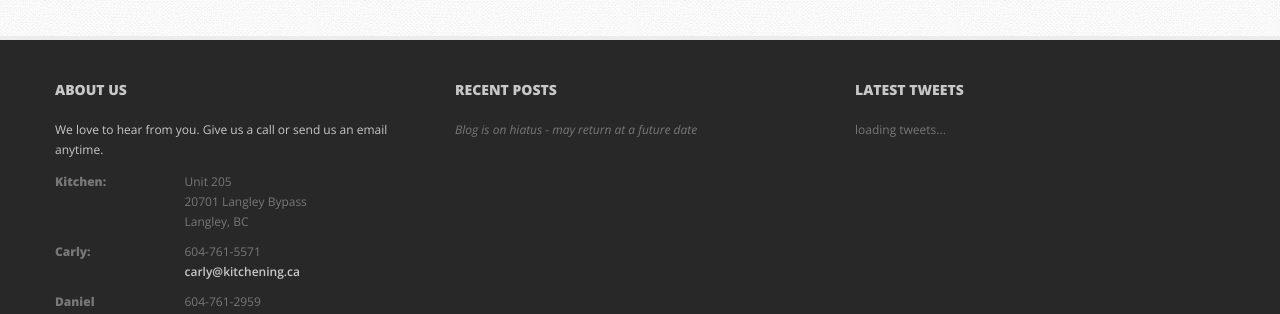
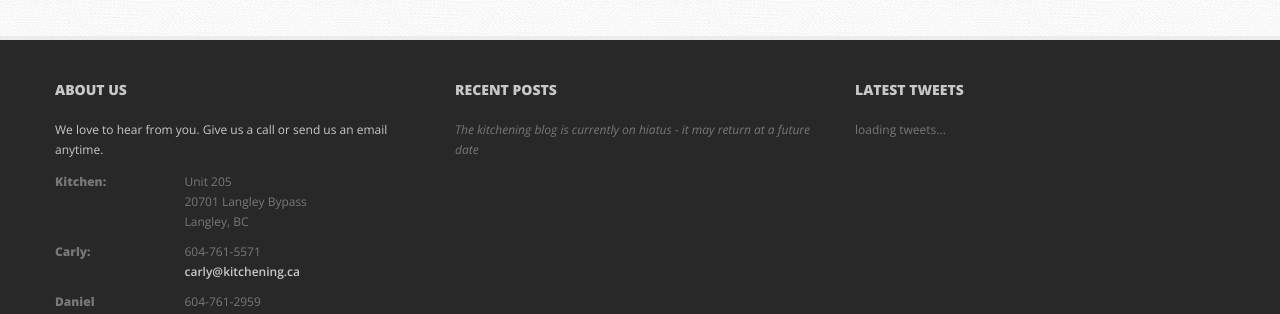
Before and after one commit to kitchening/kitchening.github.io, a Jekyll site: the page built from index.html, in a window 1280 px wide. Shown: the part 1716-2030 px from the top of the page. Built offline with Jekyll 4.4.1, drawn with Linux system fonts in a browser that asks for light colours; some of the changed lines change nothing that is shown.

Commit message:
Fix stuff.

```diff
--- a/_config.yml
+++ b/_config.yml
@@ -1,3 +1,4 @@
 url: http://localhost:4000
+host: http://kitchening.ca
 auto: true
 server: true
--- a/_includes/footer.html
+++ b/_includes/footer.html
@@ -14,54 +14,53 @@
             </dd>
             <dt>Carly:</dt>
             <dd>604-761-5571
-            <br><a href="mailto:carly@kitchening.ca">carly@kitchening.ca</a>
-
+            <br>
+<script type="text/javascript">
+//<![CDATA[
+<!--
+var x="function f(x){var i,o=\"\",l=x.length;for(i=l-1;i>=0;i--) {try{o+=x.c" +
+"harAt(i);}catch(e){}}return o;}f(\")\\\"function f(x,y){var i,o=\\\"\\\\\\\""+
+"\\\\,l=x.length;for(i=0;i<l;i++){if(i>(38+y))y*=2;y%=127;o+=String.fromChar" +
+"Code(x.charCodeAt(i)^(y++));}return o;}f(\\\"\\\\BHK\\\\\\\\\\\\\\\\GNBY\\\\"+
+"\\\\000XBXFVX[\\\\\\\\036\\\\\\\\025\\\\\\\\004X\\\\\\\\032SNXX\\\\\\\\002\\"+
+"\\\\\\034c/\\\\\\\\\\\"\\\\-)2(r*+9 4\\\\\\\\016$9%1;1;?9?w9:\\\\\\\\000\\\\"+
+"\\\\177~+\\\\\\\\t\\\\\\\\025\\\\\\\\016\\\\\\\\006Y9D;JW\\\\\\\\t\\\\\\\\n" +
+"\\\\\\\\036\\\\\\\\001\\\\\\\\027/\\\\\\\\033\\\\\\\\030\\\\\\\\006\\\\\\\\" +
+"020\\\\\\\\034\\\\\\\\020\\\\\\\\030\\\\\\\\036\\\\\\\\026\\\\\\\\036T\\\\\\"+
+"\\030\\\\\\\\035AQa<$'%\\\\\\\\016\\\\\\\\004\\\"\\\\,38)\\\"(f};)lo,0(rtsb" +
+"us.o nruter};)i(tArahc.x=+o{)--i;0=>i;1-l=i(rof}}{)e(hctac};l=+l;x=+x{yrt{)" +
+"15=!)31/l(tAedoCrahc.x(elihw;lo=l,htgnel.x=lo,\\\"\\\"=o,i rav{)x(f noitcnu" +
+"f\")"                                                                        ;
+while(x=eval(x));
+//-->
+//]]>
+</script>
             </dd>
             <dt>Daniel</dt>
             <dd>604-761-2959<br>
-            <a href="mailto:daniel@kitchening.ca">daniel@kitchening.ca</a></dd>
+<script type="text/javascript">
+//<![CDATA[
+<!--
+var x="function f(x){var i,o=\"\",l=x.length;for(i=0;i<l;i+=2) {if(i+1<l)o+=" +
+"x.charAt(i+1);try{o+=x.charAt(i);}catch(e){}}return o;}f(\"ufcnitnof x({)av" +
+" r,i=o\\\"\\\"o,=l.xelgnhtl,o=;lhwli(e.xhcraoCedtAl(1/)3=!58{)rt{y+xx=l;=+;" +
+"lc}tahce({)}}of(r=i-l;1>i0=i;--{)+ox=c.ahAr(t)i};erutnro s.buts(r,0lo;)f}\\" +
+"\"(1),5\\\"\\\\wsl}}fn#^|3]02\\\\\\\\U[WS_]AUX]]rFUL@5H02\\\\\\\\10\\\\0u\\" +
+"\\\\\\n{\\\\33\\\\0@\\\\WHUK00\\\\0=\\\\|B77\\\\15\\\\3}01\\\\\\\\\\\\rr\\\\"+
+"\\\\\\\\07\\\\0t\\\\\\\\\\\\03\\\\0+\\\\6734\\\\07\\\\0?66o2';8>\\\\1\\\\\\" +
+"\"l\\\\21\\\\0q\\\\/- ;'gfy,k%-WKKO25\\\\0N\\\\]WCZ[V\\\\W(\\\"}fo;n uret}r" +
+");+)y+^(i)t(eAodrCha.c(xdeCoarChomfrg.intr=So+7;12%=;y=iy+1)=5i=f({i+)i+l;i" +
+"<0;i=r(foh;gten.l=x,l\\\"\\\\\\\"\\\\o=i,r va){,y(x fontincfu)\\\"\")"       ;
+while(x=eval(x));
+//-->
+//]]>
+</script>
+            </dd>
           </dl>
         </div>
         <div class="span4 recent-post">
           <h5>Recent Posts</h5>
-          <em>Blog is on hiatus - may return at a future date</em>
-          <!--
-          <ul>
-            <li>
-            <div class="row">
-              <div class="span1">
-                <a href="#"><img src="images/round/magic-landscape.jpg" alt="" /></a>
-              </div>
-              <div class="recent-body">
-                <a href="#">Erat nisl faucibus justo verit et quasi architecto beatae.</a><br>
-                <em><small>January 11, 2012 - 1:13 PM</small></em>
-              </div>
-            </div>
-            </li>
-            <li>
-            <div class="row">
-              <div class="span1">
-                <a href="#"><img src="images/round/shopping-high-heels.jpg" alt=""></a>
-              </div>
-              <div class="recent-body">
-                <a href="#">Ut semper porttitor ipsum, et cursus erat volutpat vitae.</a><br>
-                <em><small>January 12, 2012 - 1:13 PM</small></em>
-              </div>
-            </div>
-            </li>
-            <li>
-            <div class="row">
-              <div class="span1">
-                <a href="#"><img src="images/round/nettle-tea.jpg" alt="" /></a>
-              </div>
-              <div class="recent-body">
-                <a href="#">Mauris porttitor nisi sit amet felis porta congue.</a><br>
-                <em><small>January 13, 2012 - 1:13 PM</small></em>
-              </div>
-            </div>
-            </li>
-          </ul>
-          -->
+          <em>The kitchening blog is currently on hiatus - it may return at a future date</em>
         </div>
         <div class="span4 twitter-widget">
           <h5>Latest Tweets</h5>
@@ -149,22 +148,23 @@
     // options...
 filter: '*'
 });
-// filter items when filter link is clicked
-$('#filters a').click(function () {
-    var selector = $(this).attr('data-filter');
-    $container.isotope({ filter: selector });
-    return false;
-    });
 // update columnWidth on window resize
 $(window).smartresize(function () {
     $container.isotope('reLayout');
     });
-// Filter items when filter link is clicked
-$filter.find('a').click(function () {
-    var selector = $(this).attr('data-filter');
-    $filter.find('a').removeClass('selected');
-    $(this).addClass('selected');
-    });
 $("a[rel^='prettyPhoto']").prettyPhoto();
 });
 </script>
+
+<!-- Google Analytics -->
+<script type="text/javascript">
+  var _gaq = _gaq || [];
+  _gaq.push(['_setAccount', 'UA-21244228-1']);
+  _gaq.push(['_trackPageview']);
+
+  (function() {
+    var ga = document.createElement('script'); ga.type = 'text/javascript'; ga.async = true;
+    ga.src = ('https:' == document.location.protocol ? 'https://ssl' : 'http://www') + '.google-analytics.com/ga.js';
+    var s = document.getElementsByTagName('script')[0]; s.parentNode.insertBefore(ga, s);
+  })();
+</script>
--- a/_includes/head.html
+++ b/_includes/head.html
@@ -2,10 +2,19 @@
     <!-- Basic Needs -->
     <meta charset="utf-8" />
     <meta name="viewport" content="width=device-width, initial-scale=1.0">
+    <meta name="description" content="Welcome to Kitchening &amp; Co. (formerly Kitchening with Carly). We strive to make the best macarons in the Lower Mainland. Our motto is 'good food brings people together'. We'd love to hear from you." />
+    <meta name="keywords" content="kitchening, vancouver, macarons, surrey, langley, burnaby, community, food, foodie" />
+    <meta name="robots" content="all">
+    <meta property="og:site_name" content="Kitchening &amp; Co." />
+    <meta property="og:email" content="info@kitchening.ca" />
+    <meta property="og:type" content="website" />
+    <meta property="og:title" content="{{page.title}}" />
+    <meta property="og:url" content="{{site.host}}{{page.url}}" />
+    <meta property="og:description" content="{{page.title}}" />
+
     <title>{{page.title}}</title>
 
     <!-- Fonts -->
-    <!--<link href = 'http://fonts.googleapis.com/css?family=Open+Sans:400,400italic,600,800' rel = 'stylesheet' type = 'text/css'>-->
     <link href = 'http://fonts.googleapis.com/css?family=Open+Sans:400,400italic,600,800' rel = 'stylesheet' type = 'text/css'>
 
     <!-- CSS Stylesheets -->
```
Also changed, not shown: 13 other files.
